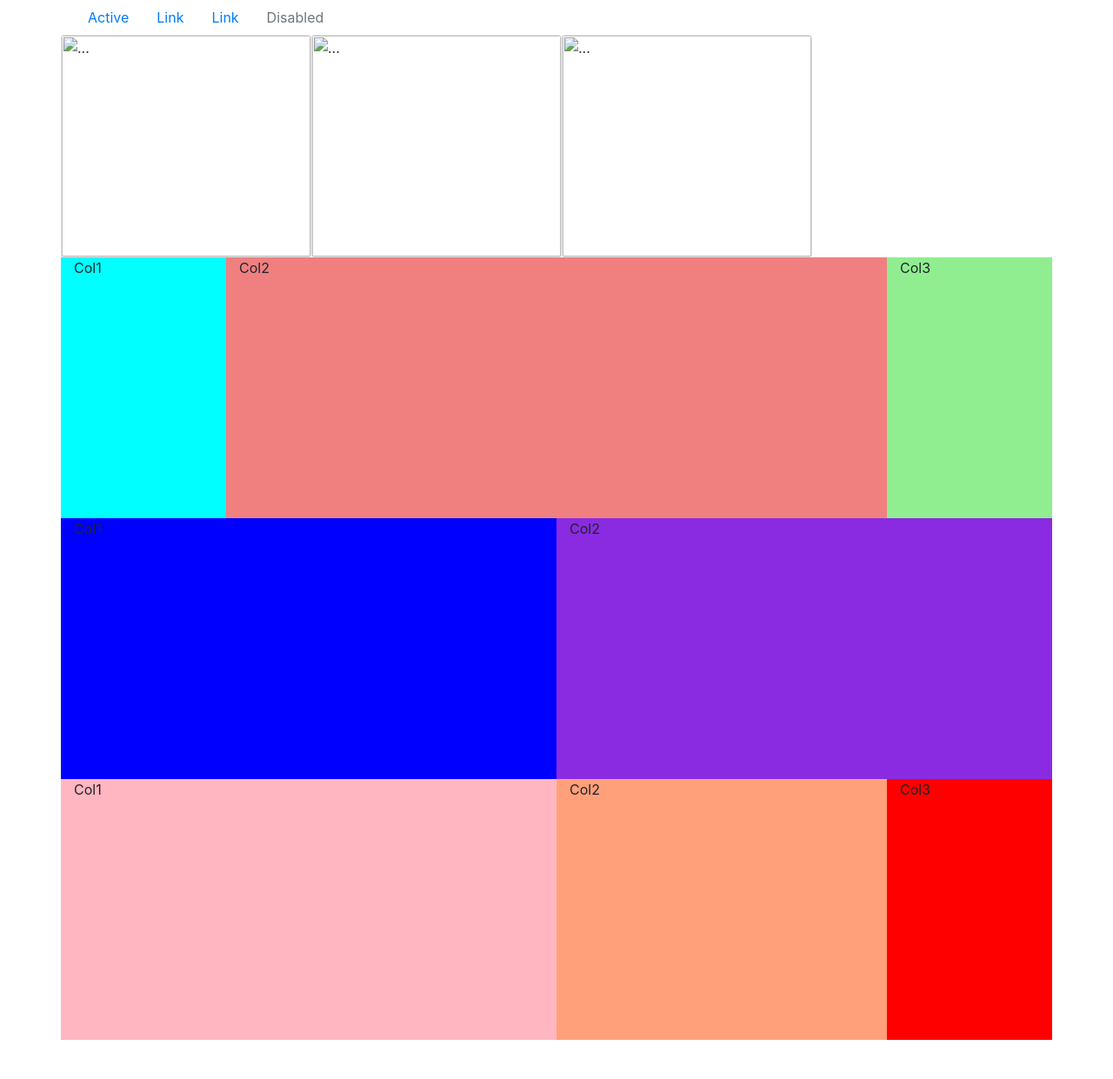
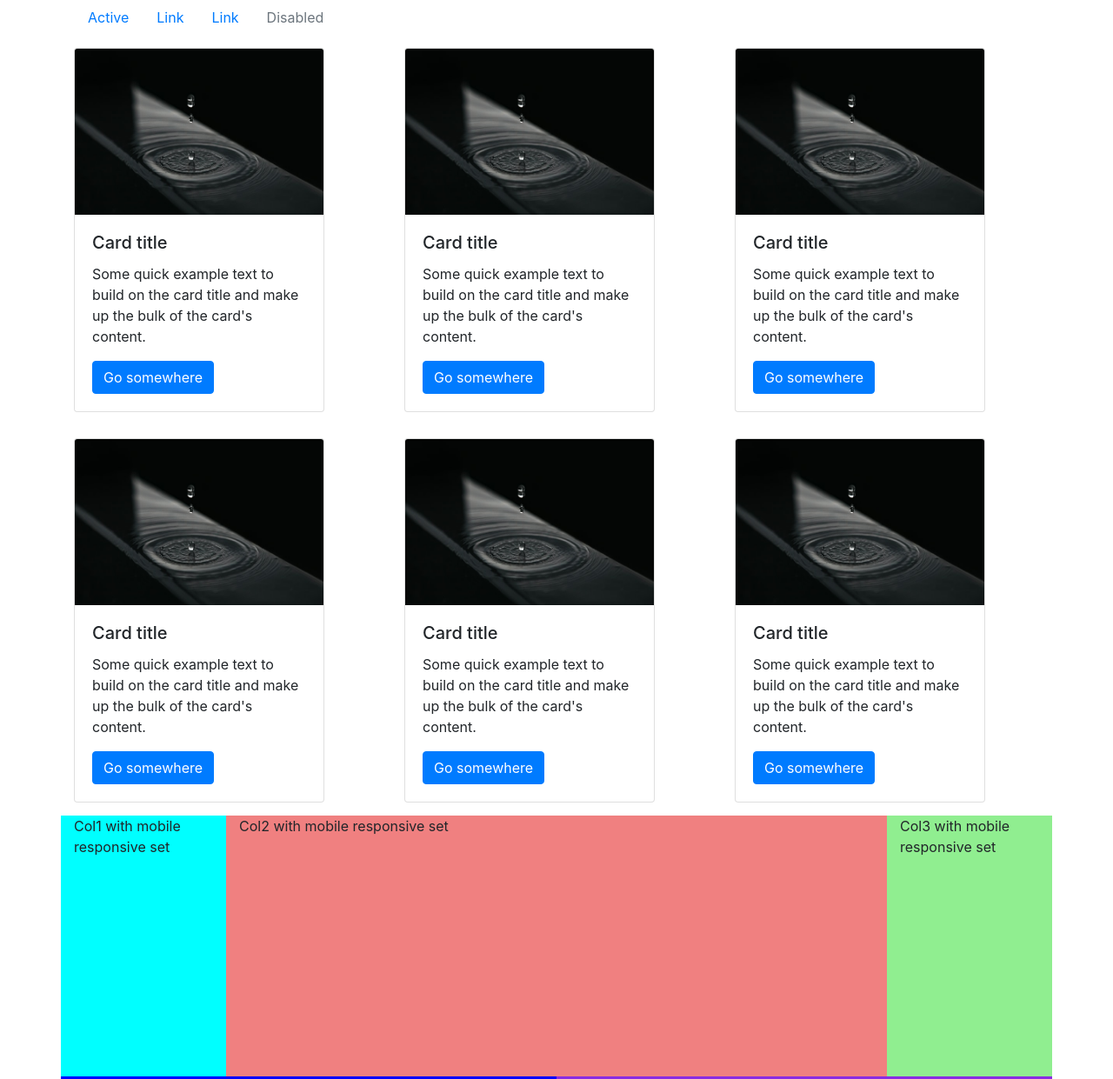
Before and after one commit to HakamRaza/bootstrap_web, a plain HTML site: page index.html in a window 1280 px wide. Shown: the top 1241 px of the page at 87% size. Before the commit the page ends 1196 px from the top, so only its background shows below. Drawn offline with nearby package versions, Linux system fonts and the light colour scheme.

Commit message:
modified code, adding picture, rearrange cards

```diff
--- a/index.css
+++ b/index.css
@@ -7,3 +7,8 @@
 .sectionBox {
     height: 300px;
 }
+
+.col-4 {
+    padding-top: 15px;
+    padding-bottom: 15px;
+}
--- a/index.html
+++ b/index.html
@@ -40,32 +40,73 @@
 
         <div class="container">
 
-            <div class="row">
-
+            <div class="row no-gutter">
+                <div class="col-4">
                     <div class="card" style="width: 18rem;">
-                    <img src="..." class="card-img-top" alt="...">
+                        <img src="images.jpg" class="card-img-top" alt="images.jpg">
                         <div class="card-body">
                             <h5 class="card-title">Card title</h5>
                             <p class="card-text">Some quick example text to build on the card title and make up the bulk of the card's content.</p>
                             <a href="#" class="btn btn-primary">Go somewhere</a>
                         </div>
                     </div>
+                </div>
 
+                <div class="col-4">
                     <div class="card" style="width: 18rem;">
-                    <img src="..." class="card-img-top" alt="...">
+                        <img src="images.jpg" class="card-img-top" alt="images.jpg">
                         <div class="card-body">
                             <h5 class="card-title">Card title</h5>
                             <p class="card-text">Some quick example text to build on the card title and make up the bulk of the card's content.</p>
                             <a href="#" class="btn btn-primary">Go somewhere</a>
                         </div>
                     </div>
+                </div>
 
+                <div class="col-4">
                     <div class="card" style="width: 18rem;">
-                    <img src="..." class="card-img-top" alt="...">
+                        <img src="images.jpg" class="card-img-top" alt="images.jpg">
                         <div class="card-body">
                             <h5 class="card-title">Card title</h5>
                             <p class="card-text">Some quick example text to build on the card title and make up the bulk of the card's content.</p>
                             <a href="#" class="btn btn-primary">Go somewhere</a>
+                        </div>
+                    </div>
+                </div>
+
+            </div>
+
+            <div class="row no-gutter">
+                <div class="col-4">
+                    <div class="card" style="width: 18rem;">
+                        <img src="images.jpg" class="card-img-top" alt="images.jpg">
+                        <div class="card-body">
+                            <h5 class="card-title">Card title</h5>
+                            <p class="card-text">Some quick example text to build on the card title and make up the bulk of the card's content.</p>
+                            <a href="#" class="btn btn-primary">Go somewhere</a>
+                        </div>
+                    </div>
+                </div>
+
+                <div class="col-4">
+                    <div class="card" style="width: 18rem;">
+                        <img src="images.jpg" class="card-img-top" alt="images.jpg">
+                        <div class="card-body">
+                            <h5 class="card-title">Card title</h5>
+                            <p class="card-text">Some quick example text to build on the card title and make up the bulk of the card's content.</p>
+                            <a href="#" class="btn btn-primary">Go somewhere</a>
+                        </div>
+                    </div>
+                </div>
+
+                <div class="col-4">
+                    <div class="card" style="width: 18rem;">
+                        <img src="images.jpg" class="card-img-top" alt="images.jpg">
+                        <div class="card-body">
+                            <h5 class="card-title">Card title</h5>
+                            <p class="card-text">Some quick example text to build on the card title and make up the bulk of the card's content.</p>
+                            <a href="#" class="btn btn-primary">Go somewhere</a>
+                        </div>
                     </div>
                 </div>
 
@@ -85,9 +126,9 @@
             <!-- col-4 means 4  column will group  together = 12 columns to get 3 columns same width -->
 
             <div class="row">
-                <div class="sectionBox col-12 col-md-2" style="background-color: aqua;">Col1</div>
-                <div class="sectionBox col-12 col-md-8" style="background-color: lightcoral;">Col2</div>
-                <div class="sectionBox col-12 col-md-2" style="background-color: lightgreen">Col3</div>
+                <div class="sectionBox col-12 col-md-2" style="background-color: aqua;">Col1 with mobile responsive set</div>
+                <div class="sectionBox col-12 col-md-8" style="background-color: lightcoral;">Col2 with mobile responsive set</div>
+                <div class="sectionBox col-12 col-md-2" style="background-color: lightgreen">Col3 with mobile responsive set</div>
             </div>
             <!-- using mobile responsive, here in case screen more than 540px, it will run sm, if larger than 720px , bootstrap run md -->
 
```
Also changed, not shown: images.jpg (added). Lines whose indentation alone changed are shown as unchanged.
